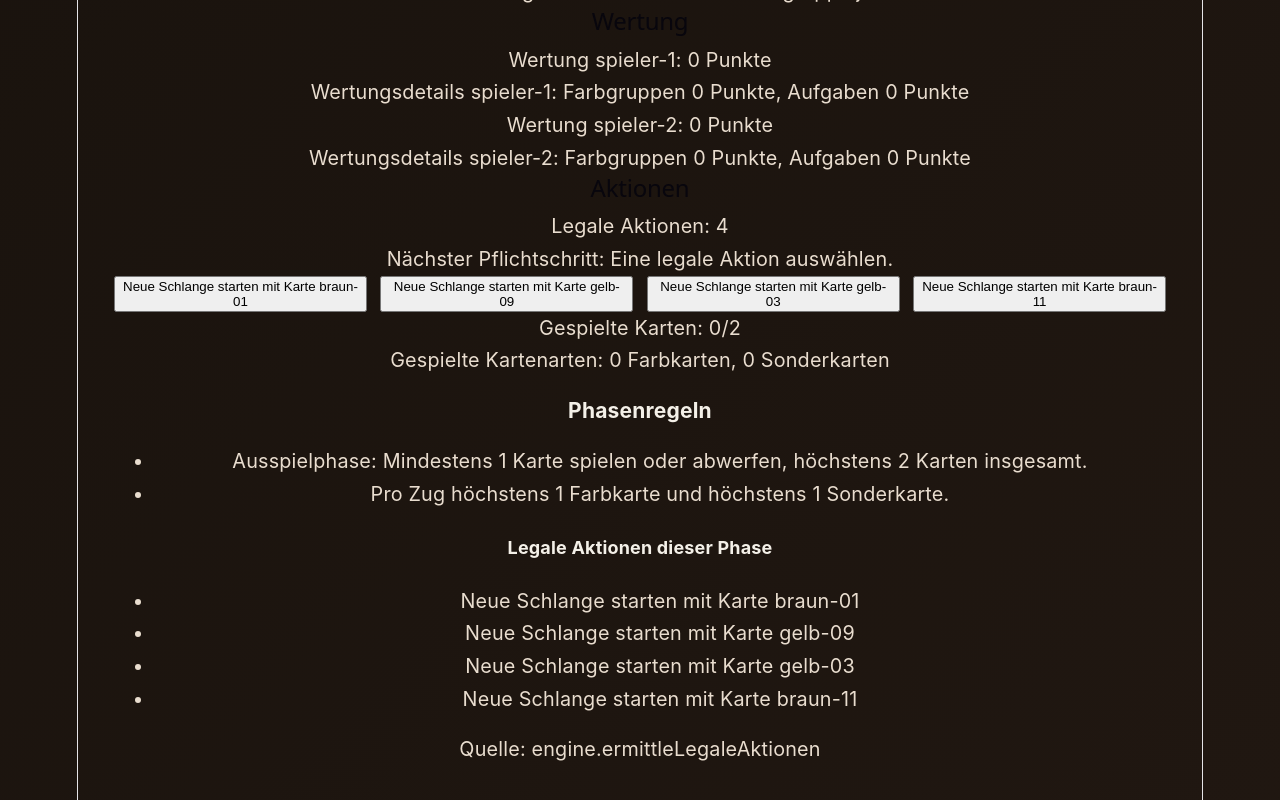
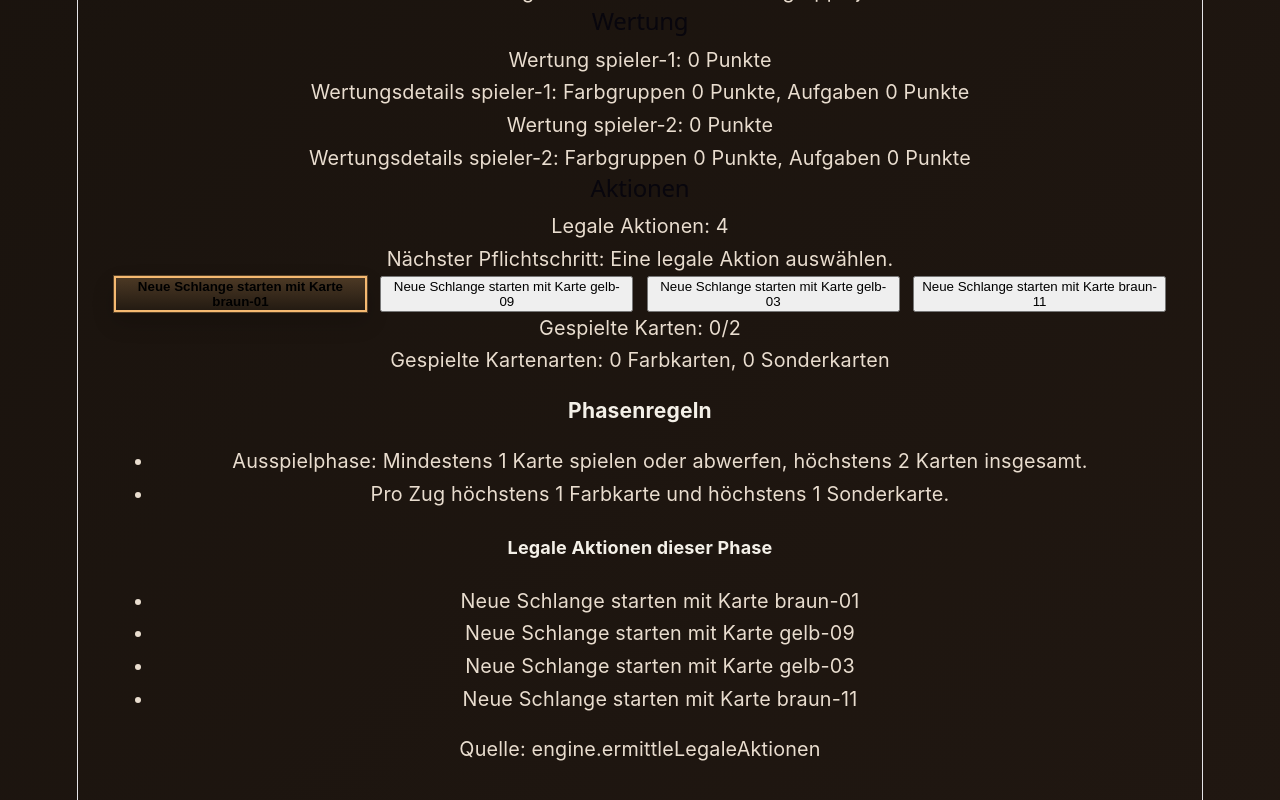
Before and after one commit to hanno79/schlangentanz-v2, a React (Vite) app: page / in a window 1280 px wide. Shown: the part 1767-2567 px from the top of the page. Built offline with nearby package versions, Linux system fonts and the light colour scheme.

Commit message:
R68: empfohlene Aktion hervorheben

```diff
--- a/src/App.css
+++ b/src/App.css
@@ -46,6 +46,13 @@ body {
   width: 100%;
 }
 
+.aktions-liste button.aktions-button--empfohlen {
+  border: 2px solid #f5b971;
+  background: linear-gradient(180deg, rgba(245, 185, 113, 0.22), rgba(36, 27, 18, 0.96));
+  box-shadow: 0 0 0 1px rgba(245, 185, 113, 0.28), 0 10px 22px rgba(0, 0, 0, 0.18);
+  font-weight: 700;
+}
+
 @media (min-width: 720px) {
   .aktions-liste {
     grid-template-columns: repeat(auto-fit, minmax(240px, 1fr));
--- a/src/App.tsx
+++ b/src/App.tsx
@@ -303,8 +303,12 @@ function App({ initialZustand }: AppProps) {
                     KI-Aktion ausführen
                   </button>
                 )}
-                {legaleAktionen.map((aktion: SpielAktion) => (
-                  <button key={aktionsLabel(aktion)} onClick={() => fuhreAktionAus(aktion)}>
+                {legaleAktionen.map((aktion: SpielAktion, index) => (
+                  <button
+                    key={aktionsLabel(aktion)}
+                    className={index === 0 ? 'aktions-button--empfohlen' : undefined}
+                    onClick={() => fuhreAktionAus(aktion)}
+                  >
                     {aktionsLabel(aktion)}
                   </button>
                 ))}
```
Also changed, not shown: 3 other files (tests, documents, lock files or other folders).
